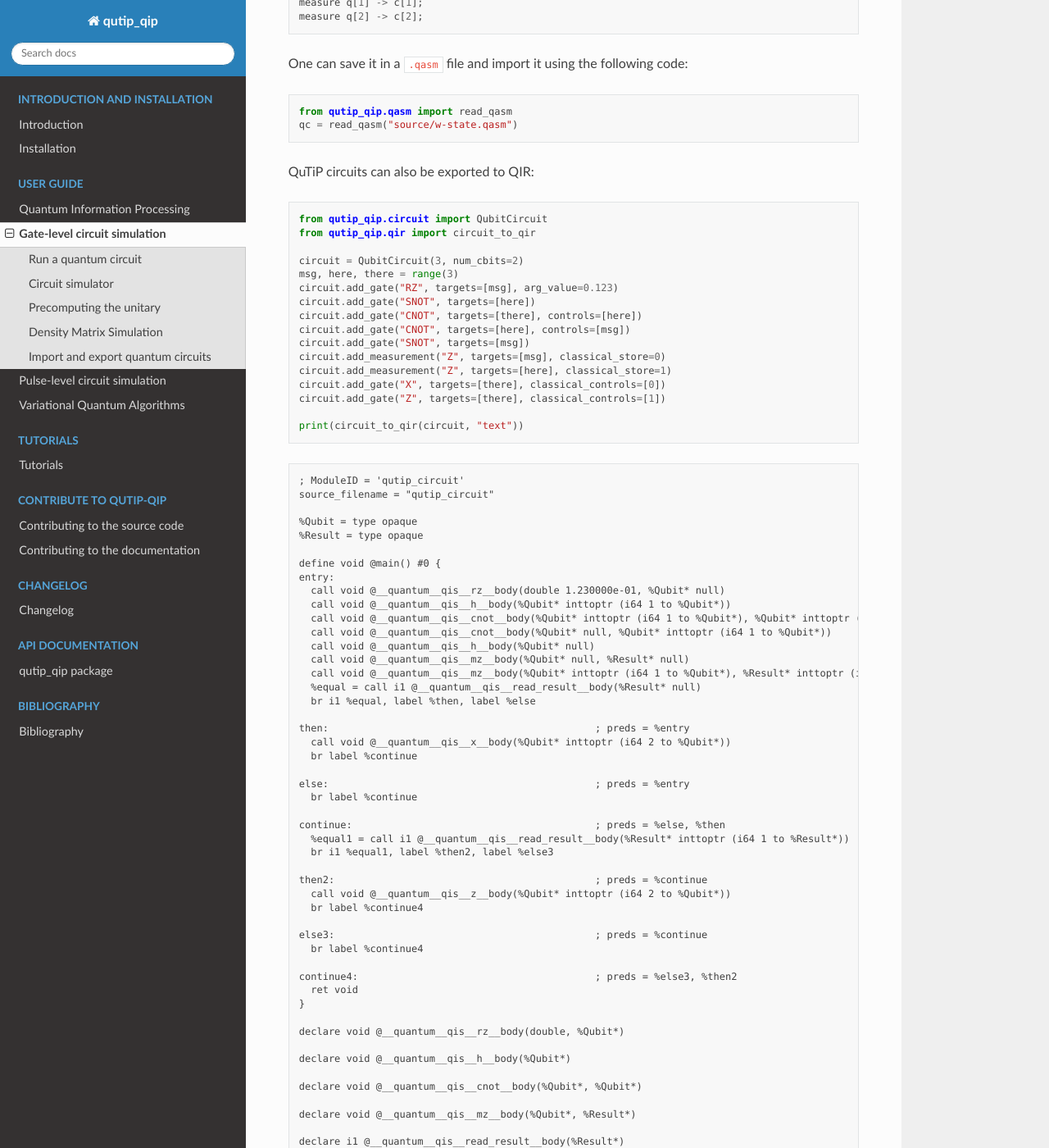
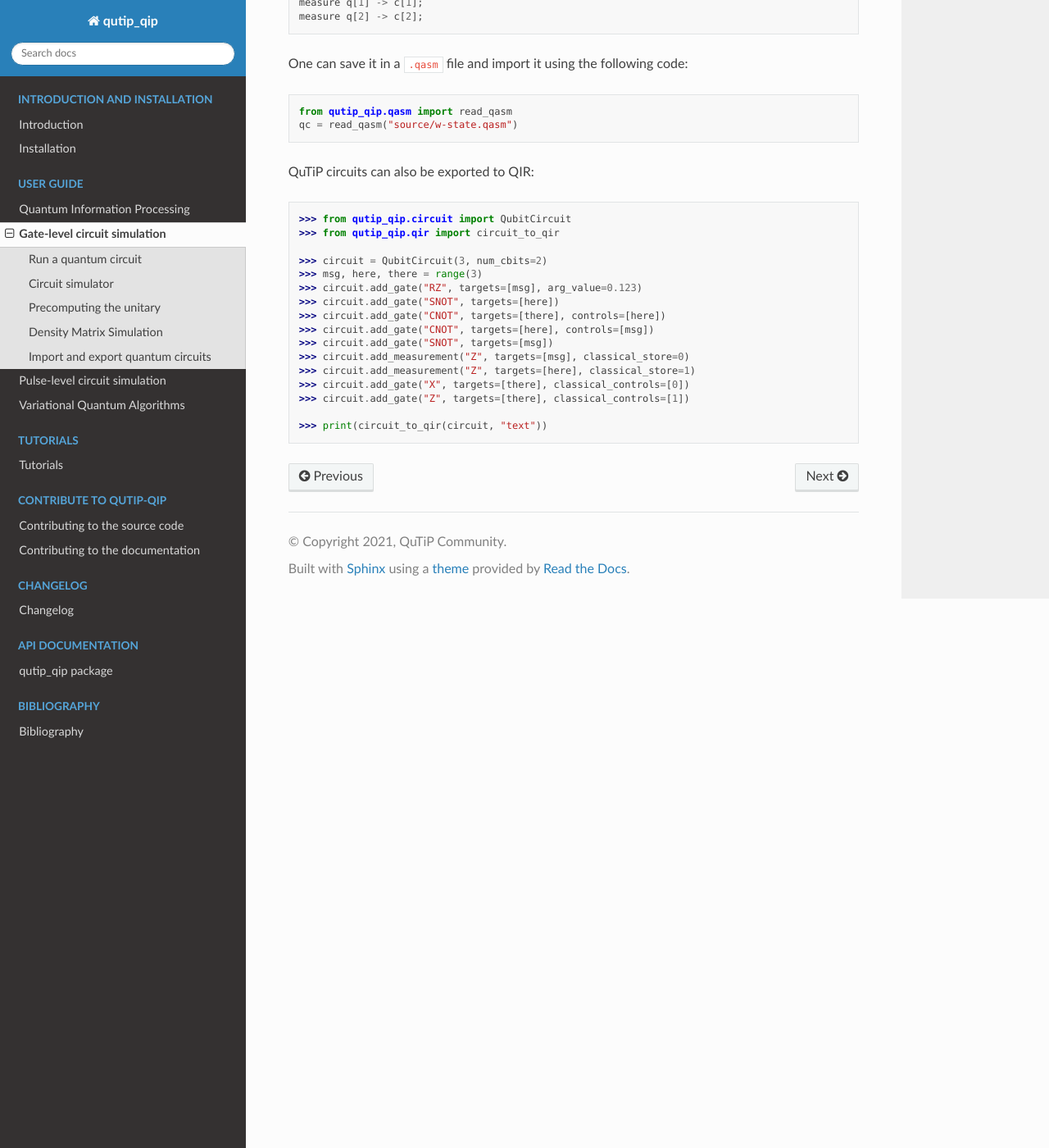
Before and after one commit to qutip/qutip-qip, a Sphinx documentation site: the page built from doc/source/qip-simulator.rst, in a window 1280 px wide and 1400 px high, scrolled down 5922 px. Shown: the whole window at 82% size. Built offline with Sphinx 7.4.7 and the Read the Docs theme 2.0.0, drawn with Linux system fonts in a browser that asks for light colours; some of the changed text lies outside the part shown.

Commit message:
Update doc/source/qip-simulator.rst
Co-authored-by: Boxi Li <etamin1201@gmail.com>

```diff
--- a/doc/source/qip-simulator.rst
+++ b/doc/source/qip-simulator.rst
@@ -329,79 +329,21 @@ One can save it in a ``.qasm`` file and import it using the following code:
 
 QuTiP circuits can also be exported to QIR:
 
-.. testcode::
+.. doctest::
 
-  from qutip_qip.circuit import QubitCircuit
-  from qutip_qip.qir import circuit_to_qir
+  >>> from qutip_qip.circuit import QubitCircuit
+  >>> from qutip_qip.qir import circuit_to_qir
 
-  circuit = QubitCircuit(3, num_cbits=2)
-  msg, here, there = range(3)
-  circuit.add_gate("RZ", targets=[msg], arg_value=0.123)
-  circuit.add_gate("SNOT", targets=[here])
-  circuit.add_gate("CNOT", targets=[there], controls=[here])
-  circuit.add_gate("CNOT", targets=[here], controls=[msg])
-  circuit.add_gate("SNOT", targets=[msg])
-  circuit.add_measurement("Z", targets=[msg], classical_store=0)
-  circuit.add_measurement("Z", targets=[here], classical_store=1)
-  circuit.add_gate("X", targets=[there], classical_controls=[0])
-  circuit.add_gate("Z", targets=[there], classical_controls=[1])
+  >>> circuit = QubitCircuit(3, num_cbits=2)
+  >>> msg, here, there = range(3)
+  >>> circuit.add_gate("RZ", targets=[msg], arg_value=0.123)
+  >>> circuit.add_gate("SNOT", targets=[here])
+  >>> circuit.add_gate("CNOT", targets=[there], controls=[here])
+  >>> circuit.add_gate("CNOT", targets=[here], controls=[msg])
+  >>> circuit.add_gate("SNOT", targets=[msg])
+  >>> circuit.add_measurement("Z", targets=[msg], classical_store=0)
+  >>> circuit.add_measurement("Z", targets=[here], classical_store=1)
+  >>> circuit.add_gate("X", targets=[there], classical_controls=[0])
+  >>> circuit.add_gate("Z", targets=[there], classical_controls=[1])
 
-  print(circuit_to_qir(circuit, "text"))
-
-.. testoutput::
-
-  ; ModuleID = 'qutip_circuit'
-  source_filename = "qutip_circuit"
-
-  %Qubit = type opaque
-  %Result = type opaque
-
-  define void @main() #0 {
-  entry:
-    call void @__quantum__qis__rz__body(double 1.230000e-01, %Qubit* null)
-    call void @__quantum__qis__h__body(%Qubit* inttoptr (i64 1 to %Qubit*))
-    call void @__quantum__qis__cnot__body(%Qubit* inttoptr (i64 1 to %Qubit*), %Qubit* inttoptr (i64 2 to %Qubit*))
-    call void @__quantum__qis__cnot__body(%Qubit* null, %Qubit* inttoptr (i64 1 to %Qubit*))
-    call void @__quantum__qis__h__body(%Qubit* null)
-    call void @__quantum__qis__mz__body(%Qubit* null, %Result* null)
-    call void @__quantum__qis__mz__body(%Qubit* inttoptr (i64 1 to %Qubit*), %Result* inttoptr (i64 1 to %Result*))
-    %equal = call i1 @__quantum__qis__read_result__body(%Result* null)
-    br i1 %equal, label %then, label %else
-
-  then:                                             ; preds = %entry
-    call void @__quantum__qis__x__body(%Qubit* inttoptr (i64 2 to %Qubit*))
-    br label %continue
-
-  else:                                             ; preds = %entry
-    br label %continue
-
-  continue:                                         ; preds = %else, %then
-    %equal1 = call i1 @__quantum__qis__read_result__body(%Result* inttoptr (i64 1 to %Result*))
-    br i1 %equal1, label %then2, label %else3
-
-  then2:                                            ; preds = %continue
-    call void @__quantum__qis__z__body(%Qubit* inttoptr (i64 2 to %Qubit*))
-    br label %continue4
-
-  else3:                                            ; preds = %continue
-    br label %continue4
-
-  continue4:                                        ; preds = %else3, %then2
-    ret void
-  }
-
-  declare void @__quantum__qis__rz__body(double, %Qubit*)
-
-  declare void @__quantum__qis__h__body(%Qubit*)
-
-  declare void @__quantum__qis__cnot__body(%Qubit*, %Qubit*)
-
-  declare void @__quantum__qis__mz__body(%Qubit*, %Result*)
-
-  declare i1 @__quantum__qis__read_result__body(%Result*)
-
-  declare void @__quantum__qis__x__body(%Qubit*)
-
-  declare void @__quantum__qis__z__body(%Qubit*)
-
-  attributes #0 = { "EntryPoint" "requiredQubits"="3" "requiredResults"="2" }
+  >>> print(circuit_to_qir(circuit, "text"))  # doctest: +SKIP
```
